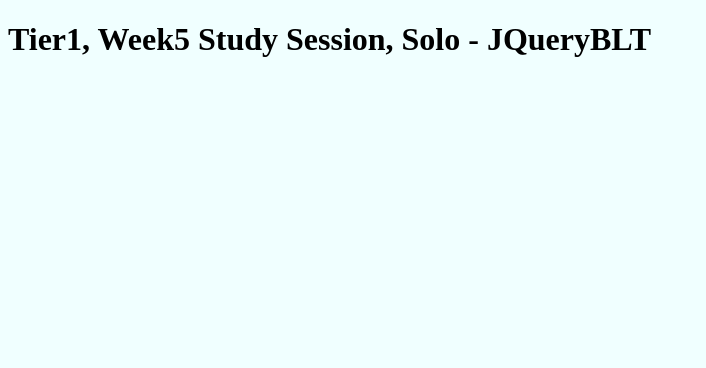
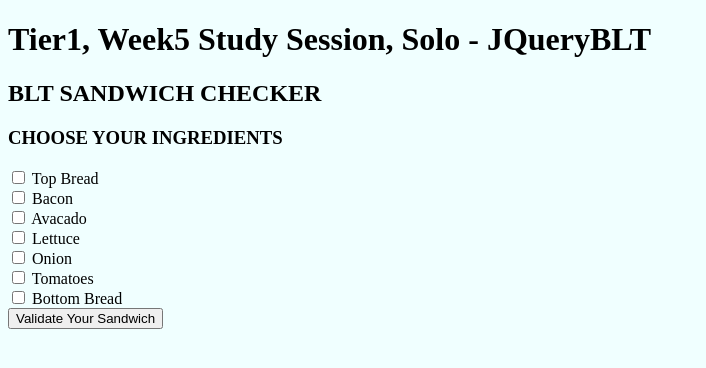
Before and after one commit to CSNatLUTHER/Tier1-Week5-StudySessionSolo-JQueryBLT, a plain HTML site: page index.html in a window 1280 px wide. Shown: the whole page, without its empty margins (0-706 px from the left). Drawn offline with Linux system fonts and the light colour scheme.

Commit message:
checkboxes and button created

```diff
--- a/Scripts/client.js
+++ b/Scripts/client.js
@@ -7,7 +7,7 @@
 function buildBLT (ingredients){
     console.log('in buildBLT');
     let realSandwich = false;
-    if (ingredients[0] === 'bread' && ingredients[ingredients.length-1] === 'bread' && ingredients.includes('bacon' && 'lettuce' && 'tomatoes')){
+    if (ingredients[0] === 'bread' && ingredients[ingredients.length-1] === 'bread' && ingredients.includes('bacon') && ingredients.includes('lettuce') && ingredients.includes('tomatoes')){
        realSandwich = true
     } //  end if
     console.log(realSandwich)
@@ -18,3 +18,4 @@
 buildBLT(['bread', 'lettuce', 'bacon', 'tomatoes']) // expect false
 buildBLT(['lettuce', 'bacon', 'tomatoes', 'bread']) // expect false
 buildBLT(['bread', 'lettuce', 'bacon', 'tomatoes', 'celery', 'kiwi', 'kimchee','bread']) // expect true
+buildBLT(['bread', 'lettuce', 'tomatoes', 'bread']) // expect false
--- a/index.html
+++ b/index.html
@@ -14,6 +14,33 @@
         <div id='titleDiv'>
             <h1>Tier1, Week5 Study Session, Solo - JQueryBLT</h1>
         </div>
+        <h2 class='BLTHeader'>BLT SANDWICH CHECKER</h2>
+        <h3 class='BLTSubHeader'>CHOOSE YOUR INGREDIENTS</h3>
+        <div id=sandwichIngredients>
+            <input id="topBread" type="checkbox" />
+            <label for="topBread" class="ingredients">Top Bread</label><br>
+
+            <input id="bacon" type="checkbox" />
+            <label for="bacon" class="ingredients">Bacon</label><br>
+
+            <input id="avacado" type="checkbox" />
+            <label for="avacado" class="ingredients">Avacado</label><br>
+
+            <input id="lettuce" type="checkbox" />
+            <label for="lettuce" class="ingredients">Lettuce</label><br>
+
+            <input id="onion" type="checkbox" />
+            <label for="onion" class="ingredients">Onion</label><br>
+
+            <input id="tomatoes" type="checkbox" />
+            <label for="tomatoes" class="ingredients">Tomatoes</label><br>
+
+            <input id="bottomBread" type="checkbox" />
+            <label for="bottomBread" class="ingredients">Bottom Bread</label><br>
+        </div>
+        <div id='buttonDiv'>
+            <button id='checkBLTButton'>Validate Your Sandwich</button>
+        </div>
     </div>
 </body>
 </html>
```
